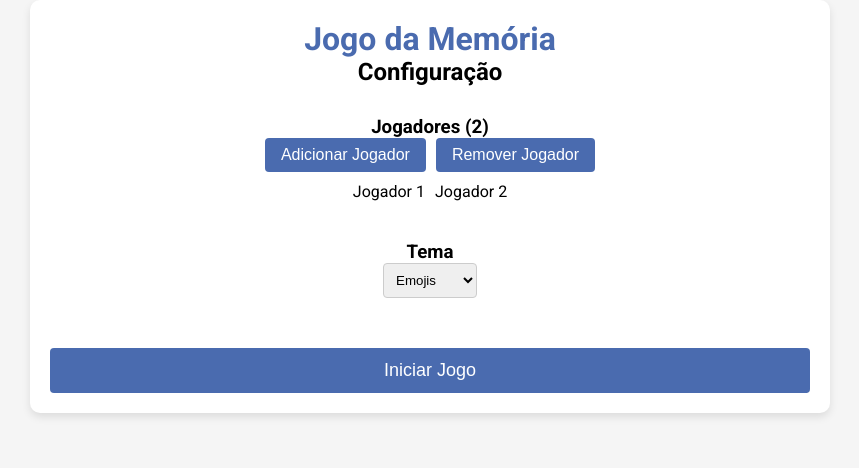
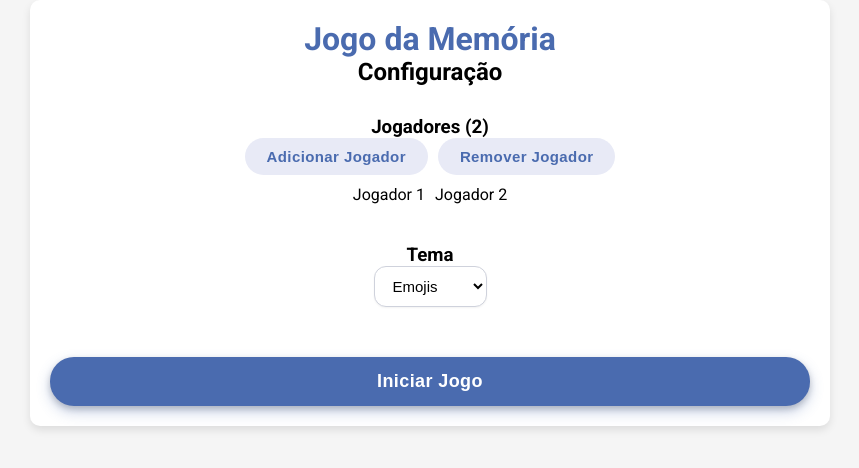
Before and after one commit to mac-2012-bot/memory-game, a React (Vite) app: page / in a window 1280 px wide. Shown: the top 468 px of the page, without its empty margins (210-1069 px from the left). Built offline with nearby package versions, Linux system fonts and the light colour scheme.

Commit message:
feat: botões material style + splash screen

```diff
--- a/src/App.css
+++ b/src/App.css
@@ -44,6 +44,7 @@ h1 {
   gap: 10px;
   justify-content: center;
   margin-bottom: 10px;
+  flex-wrap: wrap;
 }
 
 .player-list {
@@ -53,25 +54,85 @@ h1 {
   gap: 10px;
 }
 
+/* ===== Material-style buttons ===== */
 button {
+  position: relative;
+  overflow: hidden;
   background: #4a6baf;
   color: white;
   border: none;
-  padding: 8px 16px;
-  border-radius: 4px;
+  padding: 10px 22px;
+  border-radius: 20px;        /* pill — MD3 style */
   cursor: pointer;
-  font-size: 16px;
-  transition: background 0.3s;
+  font-size: 15px;
+  font-weight: 600;
+  letter-spacing: 0.4px;
+  text-transform: none;
+  box-shadow:
+    0 2px 4px rgba(0,0,0,0.15),
+    0 4px 8px rgba(74,107,175,0.25);
+  transition:
+    background-color 0.2s ease,
+    box-shadow 0.2s ease,
+    transform 0.1s ease;
 }
 
 button:hover {
   background: #3a5a9f;
+  box-shadow:
+    0 4px 8px rgba(0,0,0,0.2),
+    0 6px 12px rgba(74,107,175,0.35);
+}
+
+button:active {
+  transform: translateY(1px);
+  box-shadow:
+    0 1px 2px rgba(0,0,0,0.2),
+    0 2px 4px rgba(74,107,175,0.3);
+}
+
+/* Ripple effect */
+button::after {
+  content: '';
+  position: absolute;
+  left: 50%;
+  top: 50%;
+  width: 0;
+  height: 0;
+  border-radius: 50%;
+  background: rgba(255, 255, 255, 0.4);
+  transform: translate(-50%, -50%);
+  pointer-events: none;
+  opacity: 0;
+}
+
+button:active::after {
+  width: 200px;
+  height: 200px;
+  opacity: 1;
+  transition: width 0.4s ease, height 0.4s ease, opacity 0.6s ease;
+}
+
+/* Tonal variant (botões secundários) */
+button.tonal {
+  background: #e8eaf6;
+  color: #4a6baf;
+  box-shadow: none;
+}
+
+button.tonal:hover {
+  background: #d5d9ee;
+  box-shadow: 0 2px 4px rgba(0,0,0,0.1);
 }
 
 .start-button {
   margin-top: 20px;
-  padding: 12px 24px;
+  padding: 14px 32px;
   font-size: 18px;
+  border-radius: 24px;
+  box-shadow:
+    0 3px 6px rgba(0,0,0,0.18),
+    0 6px 14px rgba(74,107,175,0.3);
 }
 
 .game-over {
@@ -79,7 +140,18 @@ button:hover {
 }
 
 select {
-  padding: 8px;
-  border-radius: 4px;
-  border: 1px solid #ccc;
+  padding: 10px 14px;
+  border-radius: 12px;
+  border: 1px solid #cfd2dc;
+  background: white;
+  font-size: 15px;
+  cursor: pointer;
+  box-shadow: 0 1px 2px rgba(0,0,0,0.05);
+  transition: border-color 0.2s, box-shadow 0.2s;
 }
+
+select:focus {
+  outline: none;
+  border-color: #4a6baf;
+  box-shadow: 0 0 0 3px rgba(74,107,175,0.2);
+}
--- a/src/App.tsx
+++ b/src/App.tsx
@@ -1,9 +1,11 @@
-import React, { useState } from 'react';
+import React, { useState, useEffect } from 'react';
 import GameBoard from './components/GameBoard';
+import Splash from './components/Splash';
 import type { Player, Theme } from './types';
 import './App.css';
 
 const App: React.FC = () => {
+  const [showSplash, setShowSplash] = useState(true);
   const [players, setPlayers] = useState<Player[]>([
     { id: 1, name: 'Jogador 1', score: 0 },
     { id: 2, name: 'Jogador 2', score: 0 },
@@ -29,6 +31,12 @@ const App: React.FC = () => {
       cards: ['★', '☆', '♠', '♣', '♥', '♦', '✿', '❀'],
     },
   ];
+
+  // Splash screen: mostra durante ~1.8s, depois fade out
+  useEffect(() => {
+    const fadeTimer = setTimeout(() => setShowSplash(false), 1800);
+    return () => clearTimeout(fadeTimer);
+  }, []);
 
   const handleStartGame = () => {
     setGameStarted(true);
@@ -57,6 +65,10 @@ const App: React.FC = () => {
     );
   };
 
+  if (showSplash) {
+    return <Splash onFinish={() => setShowSplash(false)} />;
+  }
+
   return (
     <div className={`app ${gameStarted && !winner ? 'playing' : ''}`}>
       <h1>Jogo da Memória</h1>
@@ -68,8 +80,8 @@ const App: React.FC = () => {
           <div className="players-config">
             <h3>Jogadores ({players.length})</h3>
             <div className="player-buttons">
-              <button onClick={handleAddPlayer}>Adicionar Jogador</button>
-              <button onClick={handleRemovePlayer}>Remover Jogador</button>
+              <button className="tonal" onClick={handleAddPlayer}>Adicionar Jogador</button>
+              <button className="tonal" onClick={handleRemovePlayer}>Remover Jogador</button>
             </div>
             <div className="player-list">
               {players.map((player) => (
--- /dev/null
+++ b/src/components/Splash.tsx
@@ -0,0 +1,31 @@
+import React, { useState, useEffect } from 'react';
+import '../styles/Splash.css';
+
+interface SplashProps {
+  onFinish: () => void;
+}
+
+const Splash: React.FC<SplashProps> = ({ onFinish }) => {
+  const [hiding, setHiding] = useState(false);
+
+  useEffect(() => {
+    // Fade out 400ms antes do fim
+    const hideTimer = setTimeout(() => setHiding(true), 1400);
+    return () => clearTimeout(hideTimer);
+  }, []);
+
+  return (
+    <div className={`splash ${hiding ? 'hiding' : ''}`} onTransitionEnd={onFinish}>
+      <div className="splash-content">
+        <div className="splash-icon">🧠</div>
+        <h1 className="splash-title">Jogo da Memória</h1>
+        <p className="splash-subtitle">A carregar...</p>
+        <div className="splash-loader">
+          <div className="splash-loader-bar" />
+        </div>
+      </div>
+    </div>
+  );
+};
+
+export default Splash;
--- /dev/null
+++ b/src/styles/Splash.css
@@ -0,0 +1,82 @@
+.splash {
+  position: fixed;
+  inset: 0;
+  background: linear-gradient(135deg, #4a6baf 0%, #6b88c9 50%, #8fa8d8 100%);
+  display: flex;
+  align-items: center;
+  justify-content: center;
+  z-index: 9999;
+  opacity: 1;
+  transition: opacity 0.4s ease;
+}
+
+.splash.hiding {
+  opacity: 0;
+  pointer-events: none;
+}
+
+.splash-content {
+  text-align: center;
+  color: white;
+  animation: splash-pop 0.6s ease-out;
+}
+
+@keyframes splash-pop {
+  0% {
+    opacity: 0;
+    transform: scale(0.85);
+  }
+  100% {
+    opacity: 1;
+    transform: scale(1);
+  }
+}
+
+.splash-icon {
+  font-size: 80px;
+  margin-bottom: 16px;
+  animation: splash-bounce 1.4s ease-in-out infinite;
+  display: inline-block;
+}
+
+@keyframes splash-bounce {
+  0%, 100% { transform: translateY(0); }
+  50%      { transform: translateY(-12px); }
+}
+
+.splash-title {
+  font-size: 36px;
+  font-weight: 700;
+  margin: 0 0 8px;
+  letter-spacing: 0.5px;
+  text-shadow: 0 2px 8px rgba(0, 0, 0, 0.15);
+}
+
+.splash-subtitle {
+  font-size: 16px;
+  margin: 0 0 24px;
+  opacity: 0.9;
+  letter-spacing: 0.3px;
+}
+
+.splash-loader {
+  width: 180px;
+  height: 4px;
+  background: rgba(255, 255, 255, 0.25);
+  border-radius: 2px;
+  margin: 0 auto;
+  overflow: hidden;
+}
+
+.splash-loader-bar {
+  width: 40%;
+  height: 100%;
+  background: white;
+  border-radius: 2px;
+  animation: splash-load 1.4s ease-in-out infinite;
+}
+
+@keyframes splash-load {
+  0%   { transform: translateX(-100%); }
+  100% { transform: translateX(350%); }
+}
```
